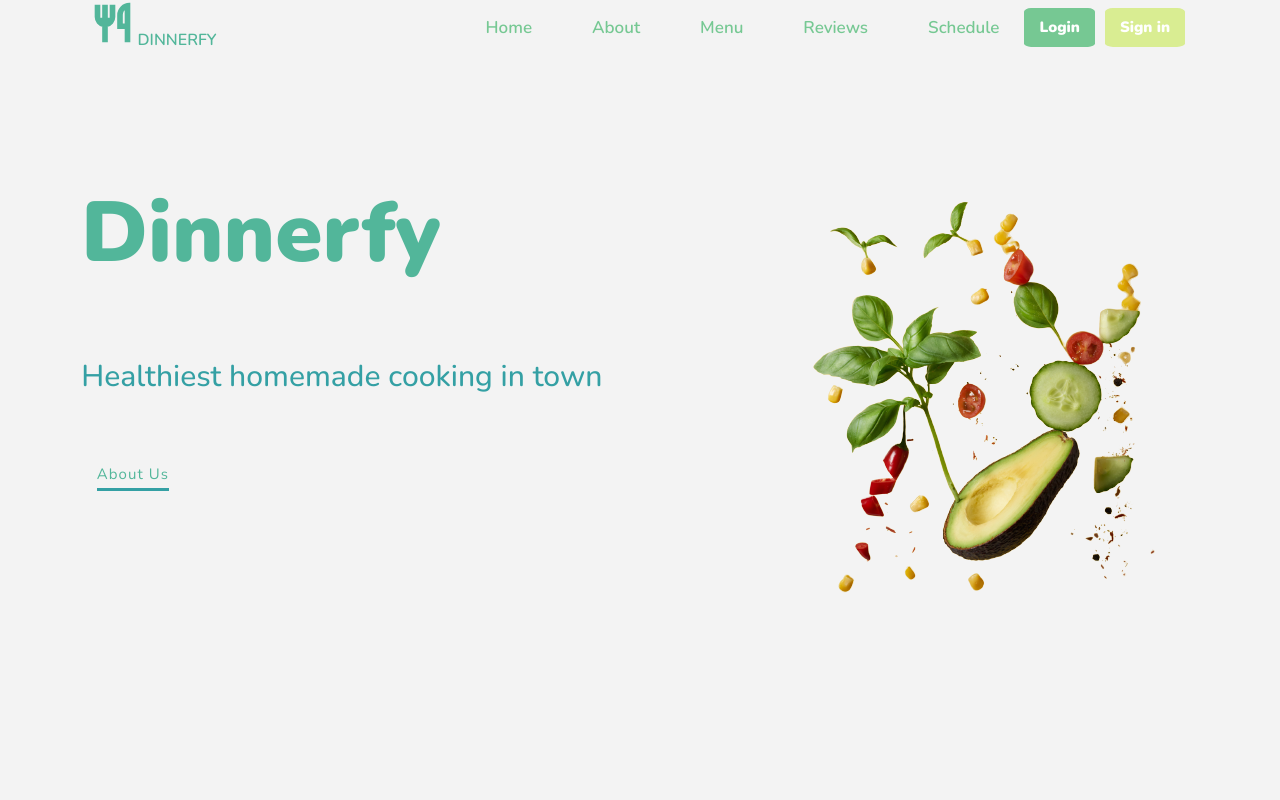
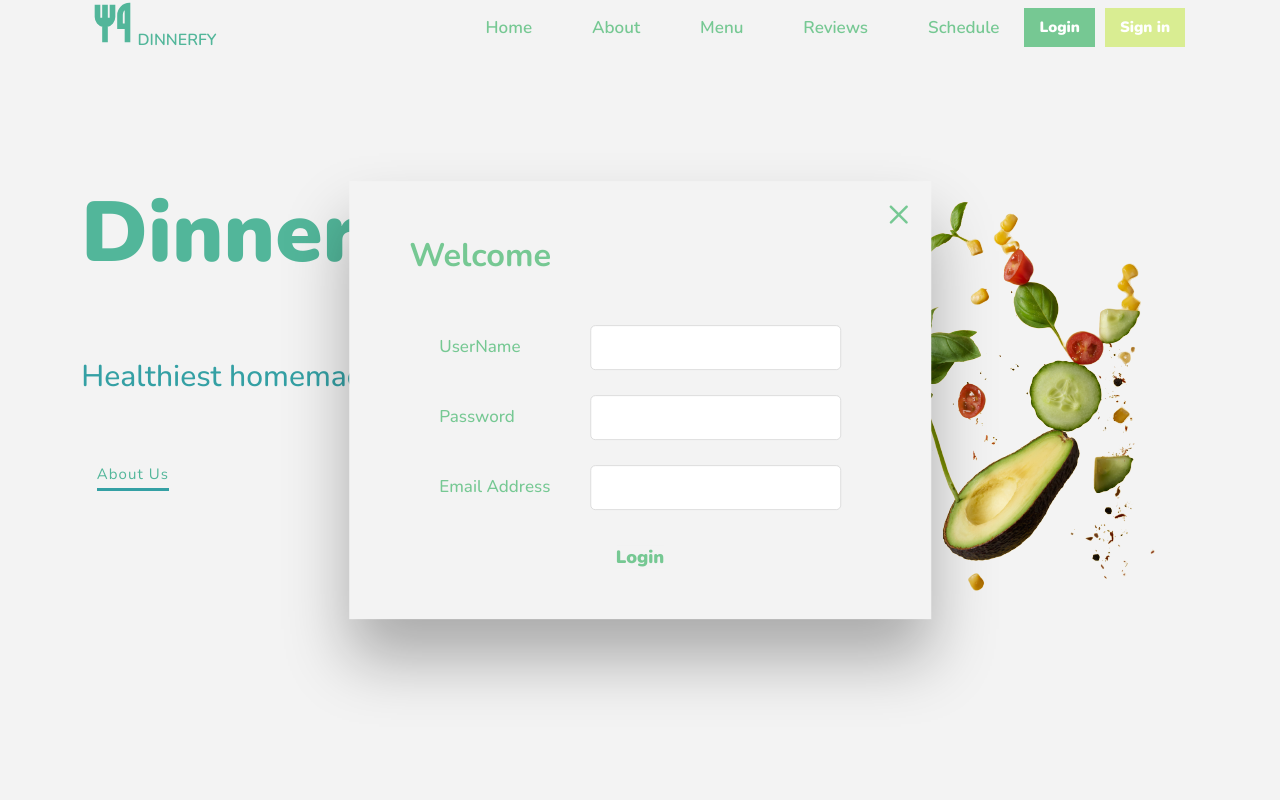
Before and after one commit to LFDM-85/dinerfy, a plain HTML site: page src/index.html in a window 1280 px wide. Both pictures are taken after a click on the link "Login". Shown: the top 800 px of the page. Drawn offline with nearby package versions, Linux system fonts and the light colour scheme.

Commit message:
Login form implemented

```diff
--- a/src/css/style.css
+++ b/src/css/style.css
@@ -56,10 +56,6 @@ body {
   align-items: center;
 
   transition: transform 1s, opacity 1s;
-}
-.hidden {
-  /* opacity: 0; */
-  display: none;
 }
 
 #about-paragraph-quote {
@@ -162,7 +158,6 @@ p {
   margin: 0.5rem;
 
   transition: all 0.3s;
-  border-radius: 10%;
 }
 
 .btn_login:hover {
@@ -179,7 +174,6 @@ p {
   padding: 0.5rem 1.5rem;
   margin: 0.5rem;
   transition: all 0.3s;
-  border-radius: 10%;
 }
 
 .btn_signin:hover {
@@ -195,7 +189,6 @@ p {
   color: white;
   padding: 8px 16px;
   transition: all 0.3s;
-  border-radius: 10%;
 }
 .btn_logout:hover {
   background-color: rgb(128, 10, 10);
@@ -408,6 +401,92 @@ h3 {
   color: #ddd;
 }
 
+/* MODALS */
+.modal {
+  position: fixed;
+  top: 50%;
+  left: 50%;
+  transform: translate(-50%, -50%);
+  max-width: 60rem;
+  background-color: #f3f3f3;
+  color: var(--color-primary);
+  padding: 5rem 6rem;
+  box-shadow: 0 4rem 6rem rgba(0, 0, 0, 0.3);
+  z-index: 1000;
+  /* transition: all 0.5s; */
+}
+
+.modal_header {
+  font-size: 3.25rem;
+  margin-bottom: 4.5rem;
+  line-height: 1.5;
+  justify-content: center;
+  align-items: center;
+}
+
+.modal_form {
+  margin: 0 3rem;
+  display: grid;
+  grid-template-columns: 1fr 2fr;
+  align-items: center;
+  gap: 2.5rem;
+}
+
+.modal_form label {
+  font-size: 1.7rem;
+  font-weight: 500;
+}
+
+.modal_form input {
+  font-size: 1.7rem;
+  padding: 1rem 1.5rem;
+  border: 1px solid #ddd;
+  border-radius: 0.5rem;
+}
+
+.modal_form button {
+  grid-column: 1 / span 2;
+  justify-self: center;
+  margin-top: 1rem;
+  color: var(--color-primary);
+  font-weight: 900;
+  font-size: large;
+  background-color: #f3f3f3;
+}
+.modal_form button:hover {
+  background-color: var(--color-primary-darker);
+  color: #f3f3f3;
+  padding: 5px 50px;
+}
+
+.btn_close_modal {
+  font-family: inherit;
+  color: inherit;
+  position: absolute;
+  top: 0.5rem;
+  right: 2rem;
+  font-size: 4rem;
+  cursor: pointer;
+  border: none;
+  background: none;
+}
+
+.overlay {
+  position: fixed;
+  top: 0;
+  left: 0;
+  width: 100%;
+  height: 100%;
+  background-color: rgba(0, 0, 0, 0.5);
+  backdrop-filter: blur(4px);
+  z-index: 100;
+  transition: all 0.5s;
+}
+.hidden {
+  visibility: hidden;
+  opacity: 0;
+}
+
 /* Media Queries
 
 @media (max-width: 1088px) {
--- a/src/index.html
+++ b/src/index.html
@@ -33,9 +33,9 @@
             <a class="nav_link" href="#section_2">Menu</a>
             <a class="nav_link" href="#section_3">Reviews</a>
             <a class="nav_link" href="#section_4">Schedule</a>
-            <a class="btn btn_login btn_modal" href="#">Login</a>
-            <a class="btn btn_signin btn_modal" href="#">Sign in</a>
-            <a class="btn btn_logout btn_modal" href="#">Logout</a>
+            <a class="btn btn_login" href="#">Login</a>
+            <a class="btn btn_signin" href="#">Sign in</a>
+            <a class="btn btn_logout" href="#">Logout</a>
           </div>
         </nav>
         <div class="header_title">
@@ -201,5 +201,33 @@
       </p>
     </footer>
     <!-- Footer End -->
+    <!-- Modals Start -->
+    <div class="modal hidden">
+      <button class="btn_close_modal">&times;</button>
+      <h2 class="modal_header">Welcome</h2>
+      <form class="modal_form">
+        <label>UserName</label>
+        <input type="text" />
+        <label>Password</label>
+        <input type="text" />
+        <label>Email Address</label>
+        <input type="email" />
+        <button>Login</button>
+      </form>
+    </div>
+    <!-- <div class="modal hidden">
+      <button class="btn--close-modal">&times;</button>
+      <h2 class="modal__header">Register</h2>
+      <form class="modal__form">
+        <label>UserName</label>
+        <input type="text" />
+        <label>PassWord</label>
+        <input type="text" />
+        <label>Email Address</label>
+        <input type="email" />
+        <button class="btn">Next step &rarr;</button>
+      </form>
+    </div>
+    <div class="overlay hidden"></div> -->
   </body>
 </html>
--- a/src/js/app.js
+++ b/src/js/app.js
@@ -1,3 +1,23 @@
 "use strict";
 console.clear();
 console.log("testing...");
+const modal = document.querySelector(".modal");
+const overlay = document.querySelector(".overlay");
+const btnLogin = document.querySelector(".btn_login");
+const btnCloseModal = document.querySelector(".btn_close_modal");
+const openModal = (e) => {
+    e.preventDefault();
+    modal.classList.remove("hidden");
+    overlay.classList.remove("hidden");
+};
+const closeModal = () => {
+    modal.classList.add("hidden");
+    overlay.classList.add("hidden");
+};
+btnLogin.addEventListener("click", openModal);
+btnCloseModal.addEventListener("click", closeModal);
+document.addEventListener("keydown", (e) => {
+    if (e.key === "Escape" && !modal.classList.contains("hidden")) {
+        closeModal();
+    }
+});
```
Also changed, not shown: 1 other file.
